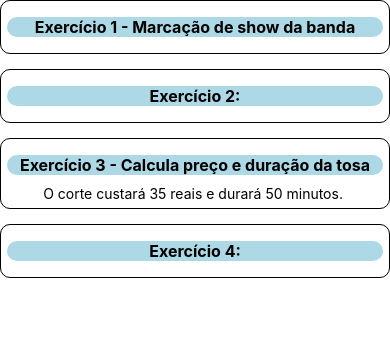
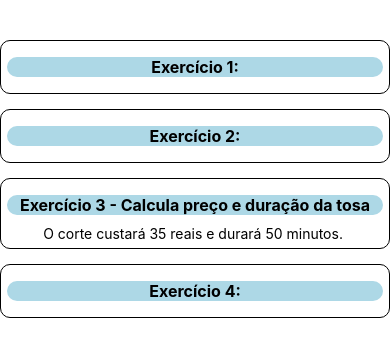
Before and after one commit to thiagomedinacc/letscodeRNLista1, a React Native app: screen / in a window 390 px wide. Shown: the top 356 px of the page. Built offline with nearby package versions, Linux system fonts and the light colour scheme.

Commit message:
Corrige erro no ex3

```diff
--- a/App.tsx
+++ b/App.tsx
@@ -7,7 +7,7 @@ export default function App() {
   return (
     <View style={styles.container}>
       <View style = {styles.exercicio}>
-        <Text style = {styles.titulo}> Exercício 1 - Marcação de show da banda </Text>
+        <Text style = {styles.titulo}> Exercício 1: </Text>
 
       </View>
       <View style = {styles.exercicio}>
@@ -31,6 +31,7 @@ const styles = StyleSheet.create({
   container: {
     flex: 1,
     backgroundColor: '#fff',
+    paddingTop: 40
    // alignItems: 'center',
     //justifyContent: 'center',
   },
```
